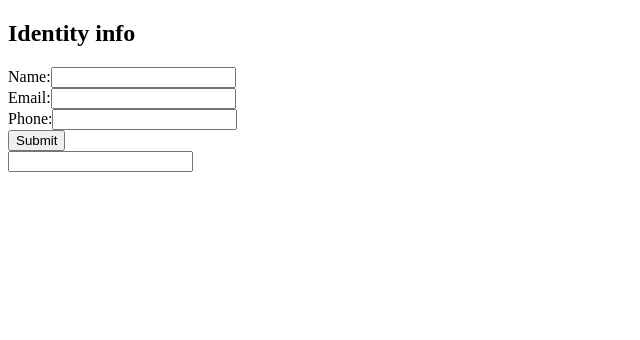
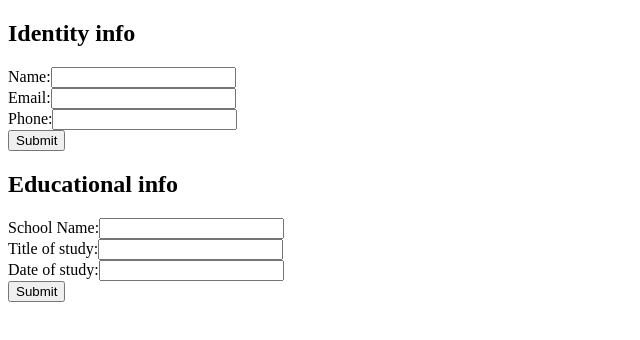
Before and after one commit to ThiagoJoseSousa/CV-project, a React (Create React App) app: page / in a window 1280 px wide. Shown: the top 340 px of the page, without its empty margins (0-640 px from the left). Built offline with nearby package versions, Linux system fonts and the light colour scheme.

Commit message:
Educational xp proper display

```diff
--- a/src/components/Educational xp.js
+++ b/src/components/Educational xp.js
@@ -12,7 +12,8 @@ class EducationalXpDisplay extends Component {
     this.handleSubmit=this.handleSubmit.bind(this)
     }
 handleInputChange(e, valueName) {
-    this.setState((prevState)=>{let newState={...prevState}
+    this.setState((prevState)=>{
+    let newState={...prevState}
     newState[valueName]=e.target.value //takes the value of the input which enter was pressed and sets it to newState.
     return newState; // as its an arrow func, newstate is returned and then setState is equal to It. (only one input is changed)
     })
@@ -25,7 +26,16 @@ this.props.submit(this.state)
 
     render () {return (
         <div id='EducationalXp'>
-    <input type='text' name='schoolName' value={this.state.schoolName} onChange={(e)=> this.handleInputChange(e,'schoolName')} />
+            <form>
+
+                <h2>Educational info</h2><label htmlFor='schoolName'> School Name:
+    <input type='text' name='schoolName' value={this.state.schoolName} onChange={(e)=>this.handleInputChange(e,'schoolName')} />
+    </label> <br /> <label htmlFor='schoolName'> Title of study:
+    <input type='text' name='schoolName' value={this.state.studyTitle} onChange={(e)=>this.handleInputChange(e,'studyTitle')} />
+    </label> <br />
+    <label htmlFor='schoolName'> Date of study:
+    <input type='text' name='schoolName' value={this.state.studyDate} onChange={(e)=>this.handleInputChange(e,'studyDate')} />
+    </label> <br /><button onClick={this.handleSubmit}>Submit</button> </form> {/*needs to be a form so onchange happens*/}
     </div>)
     }
 }
@@ -35,6 +45,7 @@ render() {return (<div>
 <p>School Name:{this.props.info.schoolName}</p>
 <p>Study Title:{this.props.info.studyTitle}</p>
 <p>Study Date:{this.props.info.studyDate}</p>
+<button onClick={this.props.submit}>Edit</button>
 </div>)
 }
 }
--- a/src/components/Identity.js
+++ b/src/components/Identity.js
@@ -18,7 +18,7 @@ class IdentityDisplay extends Component {
 handleInputChange (e,valueName) {
     this.setState((prevState)=> {
         let newState = {...prevState}
-        newState[valueName]= e.target.valueName
+        newState[valueName]= e.target.value
         return newState
     })
 }
@@ -41,8 +41,8 @@ this.props.submit(this.state) //fires a prop submit function on submit button
             <form>
             <label htmlFor='name'>
                 Name:
-                <input type='text' id='name' name='name' value={this.state.name} onChange={(e)=> this.handleInputChange(e,'name')} /> {/*changes input name on func
-                and input returns the changed name on submit*/ }
+                <input type='text' id='name' name='name' value={this.state.name} onChange={(e)=> this.handleInputChange(e,'name')} /> {/*on change changes name state on func
+                and input returns the changed value on submit*/ }
             </label>
             <br />
             <label htmlFor='email'>
```
Also changed, not shown: src/components/Overview.js (deleted).
